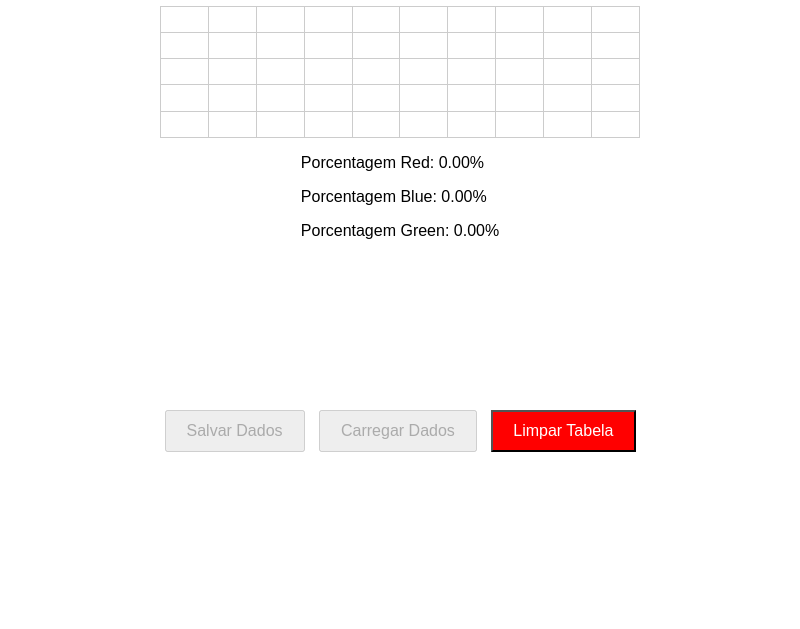
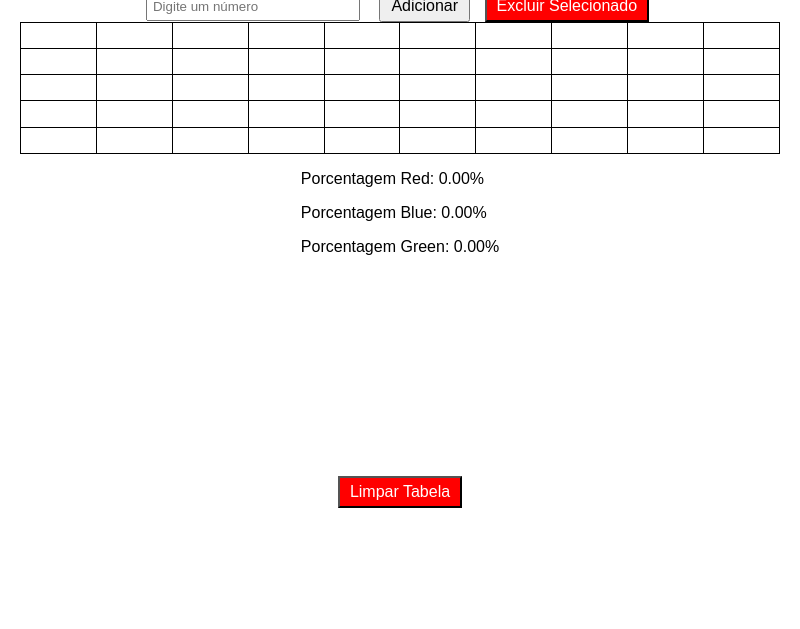
Before and after one commit to lstavares/roletinha, an Electron app: page index.html in a window 800 px wide. Shown: the part 211-840 px from the top of the page. Before the commit the page ends 800 px from the top, so only its background shows below. Drawn offline with nearby package versions, Linux system fonts and the light colour scheme.

Commit message:
Ajuste inicial para inclusão via input

```diff
--- a/index.html
+++ b/index.html
@@ -10,67 +10,70 @@
 <body>
     <header>
         <h1>Anotações da Roletinha Cachaça</h1>
+        <input type="text" id="number-input" placeholder="Digite um número">
+        <button onclick="addNumber()">Adicionar</button>
+        <button onclick="deleteSelectedNumber()">Excluir Selecionado</button>
     </header>
-    <table>
+    <table id="main-table">
         <tr>
             <td contenteditable="true"></td>
-            <td contenteditable="true"></td>
-            <td contenteditable="true"></td>
-            <td contenteditable="true"></td>
-            <td contenteditable="true"></td>
-            <td contenteditable="true"></td>
-            <td contenteditable="true"></td>
-            <td contenteditable="true"></td>
-            <td contenteditable="true"></td>
-            <td contenteditable="true"></td>
+            <td contenteditable="false"></td>
+            <td contenteditable="false"></td>
+            <td contenteditable="false"></td>
+            <td contenteditable="false"></td>
+            <td contenteditable="false"></td>
+            <td contenteditable="false"></td>
+            <td contenteditable="false"></td>
+            <td contenteditable="false"></td>
+            <td contenteditable="false"></td>
         </tr>
         <tr>
-            <td contenteditable="true"></td>
-            <td contenteditable="true"></td>
-            <td contenteditable="true"></td>
-            <td contenteditable="true"></td>
-            <td contenteditable="true"></td>
-            <td contenteditable="true"></td>
-            <td contenteditable="true"></td>
-            <td contenteditable="true"></td>
-            <td contenteditable="true"></td>
-            <td contenteditable="true"></td>
+            <td contenteditable="false"></td>
+            <td contenteditable="false"></td>
+            <td contenteditable="false"></td>
+            <td contenteditable="false"></td>
+            <td contenteditable="false"></td>
+            <td contenteditable="false"></td>
+            <td contenteditable="false"></td>
+            <td contenteditable="false"></td>
+            <td contenteditable="false"></td>
+            <td contenteditable="false"></td>
         </tr>
         <tr>
-            <td contenteditable="true"></td>
-            <td contenteditable="true"></td>
-            <td contenteditable="true"></td>
-            <td contenteditable="true"></td>
-            <td contenteditable="true"></td>
-            <td contenteditable="true"></td>
-            <td contenteditable="true"></td>
-            <td contenteditable="true"></td>
-            <td contenteditable="true"></td>
-            <td contenteditable="true"></td>
+            <td contenteditable="false"></td>
+            <td contenteditable="false"></td>
+            <td contenteditable="false"></td>
+            <td contenteditable="false"></td>
+            <td contenteditable="false"></td>
+            <td contenteditable="false"></td>
+            <td contenteditable="false"></td>
+            <td contenteditable="false"></td>
+            <td contenteditable="false"></td>
+            <td contenteditable="false"></td>
         </tr>
         <tr>
-            <td contenteditable="true"></td>
-            <td contenteditable="true"></td>
-            <td contenteditable="true"></td>
-            <td contenteditable="true"></td>
-            <td contenteditable="true"></td>
-            <td contenteditable="true"></td>
-            <td contenteditable="true"></td>
-            <td contenteditable="true"></td>
-            <td contenteditable="true"></td>
-            <td contenteditable="true"></td>
+            <td contenteditable="false"></td>
+            <td contenteditable="false"></td>
+            <td contenteditable="false"></td>
+            <td contenteditable="false"></td>
+            <td contenteditable="false"></td>
+            <td contenteditable="false"></td>
+            <td contenteditable="false"></td>
+            <td contenteditable="false"></td>
+            <td contenteditable="false"></td>
+            <td contenteditable="false"></td>
         </tr>
         <tr>
-            <td contenteditable="true"></td>
-            <td contenteditable="true"></td>
-            <td contenteditable="true"></td>
-            <td contenteditable="true"></td>
-            <td contenteditable="true"></td>
-            <td contenteditable="true"></td>
-            <td contenteditable="true"></td>
-            <td contenteditable="true"></td>
-            <td contenteditable="true"></td>
-            <td contenteditable="true"></td>
+            <td contenteditable="false"></td>
+            <td contenteditable="false"></td>
+            <td contenteditable="false"></td>
+            <td contenteditable="false"></td>
+            <td contenteditable="false"></td>
+            <td contenteditable="false"></td>
+            <td contenteditable="false"></td>
+            <td contenteditable="false"></td>
+            <td contenteditable="false"></td>
+            <td contenteditable="false"></td>
         </tr>
     </table>
     <div>
@@ -79,11 +82,9 @@
         <p>Porcentagem Green: <span id="percent-green">0%</span></p>
     </div>
     <div class="chart-container">
-        <canvas id="percentageChart"></canvas>
+        <canvas id="percentageChart" width="400" height="200"></canvas>
     </div>
     <div>
-        <button onclick="saveData()" disabled>Salvar Dados</button>
-        <button onclick="loadData()" disabled>Carregar Dados</button>
         <button onclick="clearTable()">Limpar Tabela</button>
     </div>
     <script src="script.js"></script>
--- a/script.js
+++ b/script.js
@@ -1,10 +1,13 @@
 document.addEventListener('DOMContentLoaded', () => {
+    const input = document.getElementById('number-input');
+    input.addEventListener('keypress', handleKeyPress);
+    input.addEventListener('input', handleInput);
+
     const cells = document.querySelectorAll('td[contenteditable="true"]');
 
     cells.forEach(cell => {
+        cell.addEventListener('keypress', handleKeyPress);
         cell.addEventListener('input', handleInput);
-        cell.addEventListener('keypress', handleKeyPress);
-//        cell.addEventListener('blur', handleBlur);  // Adiciona o evento blur para validação de duplicidade
     });
 
     updateTable();
@@ -18,19 +21,8 @@ const allowedNumbers = [...redGroup, ...greenGroup, ...blueGroup, 0];
 
 let chart;
 
-function handleBlur(event) {
-    const value = event.target.textContent;
-
-    if (value !== '' && isDuplicate(value, event.target)) {
-        alert('Número duplicado não é permitido.');
-        event.target.textContent = '';
-    }
-
-    updateTable();
-}
-
 function handleInput(event) {
-    let value = event.target.textContent;
+    let value = event.target.value;
 
     // Remove non-numeric characters
     value = value.replace(/[^0-9]/g, '');
@@ -40,9 +32,7 @@ function handleInput(event) {
         value = value.substring(1);
     }
 
-    event.target.textContent = value;
-
-    updateTable();
+    event.target.value = value;
 }
 
 function handleKeyPress(event) {
@@ -51,21 +41,47 @@ function handleKeyPress(event) {
     }
 }
 
-function isDuplicate(value, currentCell) {
-    const cells = document.querySelectorAll('td[contenteditable="true"]');
-    let duplicate = false;
+function addNumber() {
+    const input = document.getElementById('number-input');
+    const value = input.value;
 
-    cells.forEach(cell => {
-        if (cell !== currentCell && cell.textContent === value) {
-            duplicate = true;
-        }
+    if (value === '') {
+        alert('Por favor, insira um número.');
+        return;
+    }
+
+    shiftTable();
+    const firstCell = document.querySelector('#main-table tr:first-child td:first-child');
+    firstCell.textContent = value;
+    updateTable();
+    input.value = '';
+}
+
+function shiftTable() {
+    const rows = document.querySelectorAll('#main-table tr');
+    let prevValue = null;
+
+    rows.forEach(row => {
+        const cells = row.querySelectorAll('td');
+        cells.forEach(cell => {
+            const temp = cell.textContent;
+            cell.textContent = prevValue;
+            prevValue = temp;
+        });
     });
 
-    return duplicate;
+    if (rows[rows.length - 1].querySelector('td:last-child').textContent !== '') {
+        const newRow = document.createElement('tr');
+        for (let i = 0; i < 10; i++) {
+            const newCell = document.createElement('td');
+            newRow.appendChild(newCell);
+        }
+        document.getElementById('main-table').appendChild(newRow);
+    }
 }
 
 function updateTable() {
-    const cells = document.querySelectorAll('td[contenteditable="true"]');
+    const cells = document.querySelectorAll('#main-table td');
 
     let redCount = 0, blueCount = 0, greenCount = 0, totalCount = 0;
 
@@ -76,23 +92,20 @@ function updateTable() {
                 cell.textContent = '';
             } else {
                 totalCount++;
+                cell.className = '';
                 if (value === 0) {
-                    cell.style.color = 'black';
+                    cell.classList.add('black');
                 } else if (redGroup.includes(value)) {
-                    cell.style.color = 'red';
+                    cell.classList.add('red');
                     redCount++;
                 } else if (greenGroup.includes(value)) {
-                    cell.style.color = 'green';
+                    cell.classList.add('green');
                     greenCount++;
                 } else if (blueGroup.includes(value)) {
-                    cell.style.color = 'blue';
+                    cell.classList.add('blue');
                     blueCount++;
-                } else {
-                    cell.style.color = 'black';
                 }
             }
-        } else {
-            cell.style.color = 'black';
         }
     });
 
@@ -135,40 +148,31 @@ function updateChart(redPercentage, bluePercentage, greenPercentage) {
     chart.update();
 }
 
-function saveData() {
-    const rows = document.querySelectorAll('tr');
-    let data = '';
-    rows.forEach(row => {
-        const cells = row.querySelectorAll('td');
+function clearTable() {
+    if (confirm('Tem certeza de que deseja limpar todos os dados?')) {
+        const cells = document.querySelectorAll('#main-table td');
         cells.forEach(cell => {
-            data += cell.textContent + ';';
-        });
-        data += '\n';
-    });
-    window.api.saveData(data);
-}
-
-async function loadData() {
-    const data = await window.api.loadData();
-    if (data) {
-        const rows = data.split('\n');
-        rows.forEach((row, rowIndex) => {
-            const cells = row.split(';');
-            cells.forEach((cell, cellIndex) => {
-                const tableCell = document.querySelectorAll('tr')[rowIndex].querySelectorAll('td')[cellIndex];
-                tableCell.textContent = cell;
-            });
+            cell.textContent = '';
+            cell.className = '';
         });
         updateTable();
     }
 }
 
-function clearTable() {
-    if (confirm('Tem certeza de que deseja limpar todos os dados?')) {
-        const cells = document.querySelectorAll('td[contenteditable="true"]');
-        cells.forEach(cell => {
-            cell.textContent = '';
+function deleteSelectedNumber() {
+    const cells = document.querySelectorAll('#main-table td.selected');
+    cells.forEach(cell => {
+        cell.textContent = '';
+        cell.className = '';
+    });
+    updateTable();
+}
+
+document.addEventListener('click', function(event) {
+    if (event.target.tagName === 'TD') {
+        document.querySelectorAll('#main-table td').forEach(cell => {
+            cell.classList.remove('selected');
         });
-        updateTable();
+        event.target.classList.add('selected');
     }
-}
+});
--- a/style.css
+++ b/style.css
@@ -95,3 +95,44 @@ button:last-of-type {
     background-color: red;
     color: white;
 }
+
+body {
+    font-family: Arial, sans-serif;
+    margin: 20px;
+}
+table {
+    border-collapse: collapse;
+    width: 100%;
+}
+td {
+    width: 51.82px;
+    height: 25.09px;
+    text-align: center;
+    vertical-align: middle;
+    border: 1px solid #000;
+    user-select: none;
+}
+.red {
+    background-color: red;
+}
+.green {
+    background-color: green;
+}
+.blue {
+    background-color: blue;
+}
+.black {
+    background-color: black;
+}
+.selected {
+    outline: 2px solid #000;
+}
+input[type="text"] {
+    width: 200px;
+    padding: 5px;
+    margin-right: 10px;
+}
+button {
+    padding: 5px 10px;
+    margin-right: 5px;
+}
```
